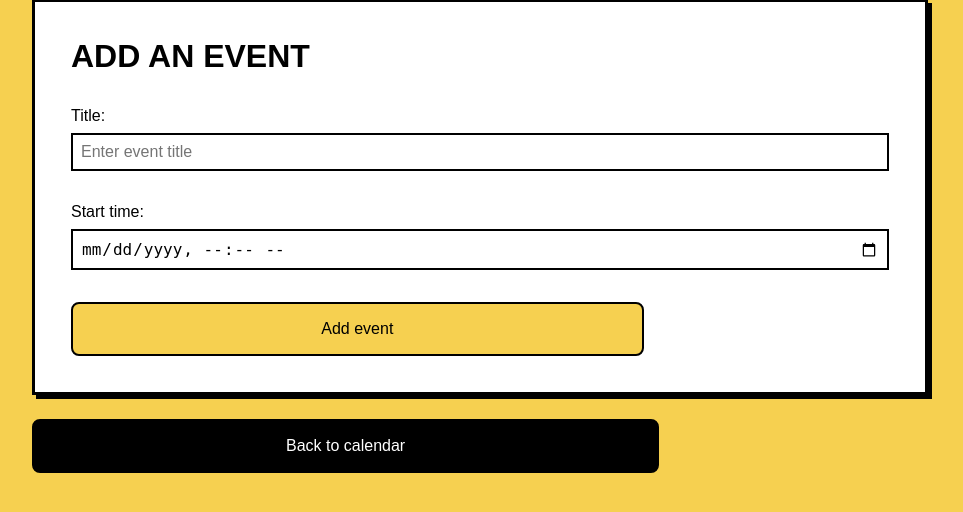
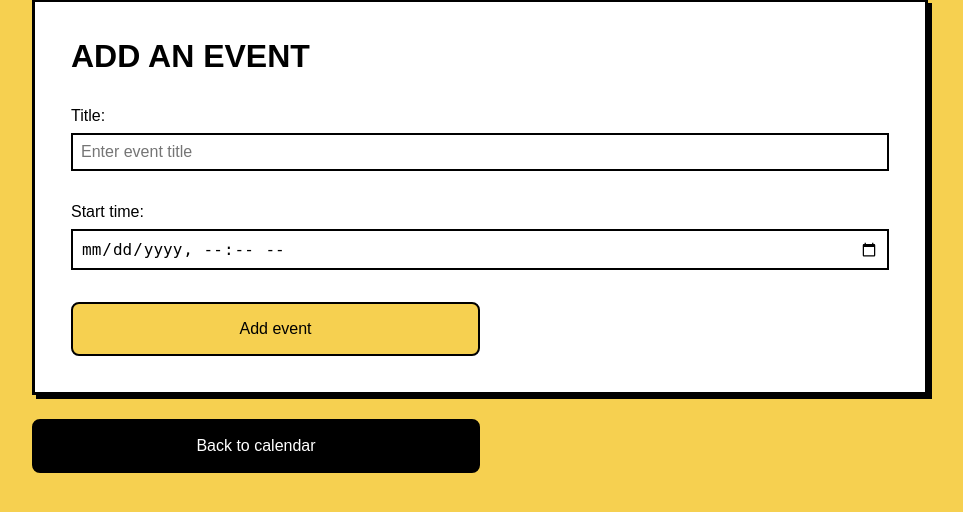
Before and after one commit to CatherineP37/Django-events-calendar, a Django app: page /event/new/ in a window 1280 px wide. Shown: the part 51-563 px from the top of the page, without its empty margins (160-1123 px from the left). Run offline with Django 5.2, Linux system fonts and the light colour scheme.

Commit message:
Adjust width of buttons for larger screens

```diff
--- a/events_calendar/static/style.css
+++ b/events_calendar/static/style.css
@@ -340,7 +340,7 @@ main {
     }
 
     .event-button {
-        width: 75%;
+        width: 70%;
     }
 
     /* Calendar */
@@ -358,19 +358,19 @@ main {
     /* Event form */
 
     .event-form button {
-        width: 75%;
+        width: 70%;
     }
 
     /* Link to calendar page */
 
     .calendar-button {
-        width: 75%;
+        width: 70%;
     }
 
     /* Edit button, delete button and cancel button */
 
     .edit-button, .delete-button, .cancel-button {
-        width: 75%;
+        width: 70%;
     }
 }
 
@@ -386,7 +386,7 @@ main {
     /* Calendar header */
 
     .event-button {
-        width: 70%;
+        width: 60%;
     }
 
     /* Calendar */
@@ -410,22 +410,22 @@ main {
         width: 85%;
     }
 
-        /* Event form */
+    /* Event form */
 
     .event-form button {
-        width: 70%;
+        width: 60%;
     }
 
     /* Link to calendar page */
 
     .calendar-button {
-        width: 70%;
+        width: 60%;
     }
 
     /* Edit button, delete button and cancel button */
 
     .edit-button, .delete-button, .cancel-button {
-        width: 70%;
+        width: 60%;
     }
 }
 
@@ -441,10 +441,35 @@ main {
         min-height: 150px;
     }
 
+     /* Calendar header */
+
+    .event-button {
+        width: 50%;
+    }
+
+
     /* Main */
 
     main {
         width: 80%;
+    }
+
+    /* Event form */
+
+    .event-form button {
+        width: 50%;
+    }
+
+    /* Link to calendar page */
+
+    .calendar-button {
+        width: 50%;
+    }
+
+    /* Edit button, delete button and cancel button */
+
+    .edit-button, .delete-button, .cancel-button {
+        width: 50%;
     }
 
 
```
